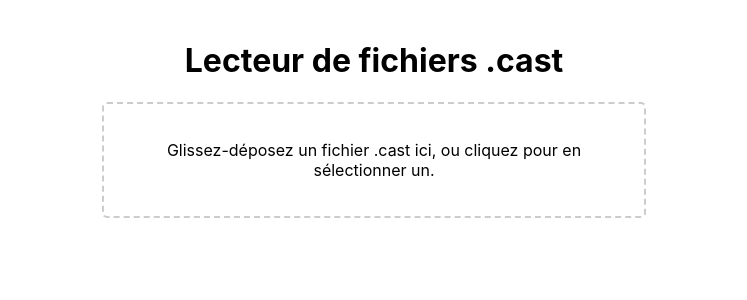
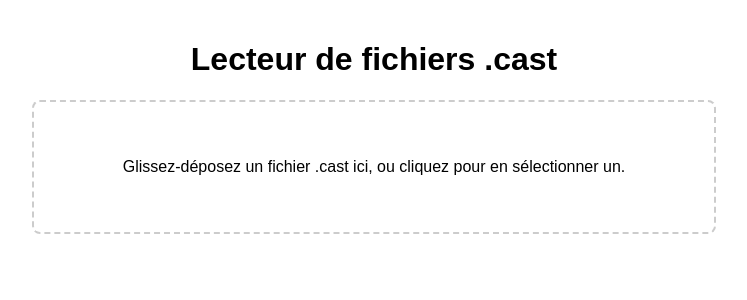
Before and after one commit to Kevynflrs/.Cast-Player, a React (Create React App) app: page / in a window 1280 px wide. Shown: the top 300 px of the page, without its empty margins (266-1013 px from the left). Built offline with nearby package versions, Linux system fonts and the light colour scheme.

Commit message:
feat : ajout des vitesse x3

```diff
--- a/src/App.css
+++ b/src/App.css
@@ -1,15 +1,56 @@
 .App {
   text-align: center;
   padding: 20px;
+  font-family: Arial, sans-serif;
+}
+
+.dropzone {
+  border: 2px dashed #ccc;
+  padding: 40px;
+  text-align: center;
+  cursor: pointer;
+  margin: 20px auto;
+  max-width: 600px;
+  border-radius: 8px;
+  transition: all 0.3s;
+}
+
+.dropzone:hover {
+  border-color: #007bff;
+  background: #f9f9f9;
+}
+
+.player-wrapper {
+  max-width: 800px;
+  margin: 0 auto;
+}
+
+.file-info {
+  display: flex;
+  justify-content: space-between;
+  align-items: center;
+  margin-bottom: 10px;
+  padding: 10px;
+  background: #f0f0f0;
+  border-radius: 5px;
+}
+
+.reset-button {
+  background: #dc3545;
+  color: white;
+  border: none;
+  padding: 5px 10px;
+  border-radius: 4px;
+  cursor: pointer;
+}
+
+.reset-button:hover {
+  background: #c82333;
 }
 
 .player-container {
   margin: 20px auto;
-  max-width: 800px;
-}
-
-.player {
-  border: 1px solid #ccc;
+  border: 1px solid #ddd;
   border-radius: 5px;
   overflow: hidden;
 }
@@ -33,11 +74,95 @@
 .controls button:hover {
   background: #0056b3;
 }
+
+.fullscreen-button {
+  background: #28a745;
+}
+
+.fullscreen-button:hover {
+  background: #218838;
+}
+.App {
+  text-align: center;
+  padding: 20px;
+  font-family: Arial, sans-serif;
+}
+
 .dropzone {
-  border-radius: 5px;
-  transition: background 0.3s;
+  border: 2px dashed #ccc;
+  padding: 40px;
+  text-align: center;
+  cursor: pointer;
+  margin: 20px auto;
+  max-width: 600px;
+  border-radius: 8px;
+  transition: all 0.3s;
 }
 
 .dropzone:hover {
+  border-color: #007bff;
   background: #f9f9f9;
 }
+
+.player-wrapper {
+  max-width: 800px;
+  margin: 0 auto;
+}
+
+.file-info {
+  display: flex;
+  justify-content: space-between;
+  align-items: center;
+  margin-bottom: 10px;
+  padding: 10px;
+  background: #f0f0f0;
+  border-radius: 5px;
+}
+
+.reset-button {
+  background: #dc3545;
+  color: white;
+  border: none;
+  padding: 5px 10px;
+  border-radius: 4px;
+  cursor: pointer;
+}
+
+.reset-button:hover {
+  background: #c82333;
+}
+
+/* Nouveaux styles pour les boutons de vitesse */
+.player-container {
+  margin: 20px auto;
+  border: 1px solid #ddd;
+  border-radius: 5px;
+  overflow: hidden;
+}
+
+.controls {
+  margin-top: 10px;
+  display: flex;
+  justify-content: center;
+  gap: 5px;
+}
+
+.controls button {
+  padding: 8px 12px;
+  cursor: pointer;
+  background: #f0f0f0;
+  color: #333;
+  border: 1px solid #ddd;
+  border-radius: 4px;
+  transition: all 0.2s;
+}
+
+.controls button:hover {
+  background: #e0e0e0;
+}
+
+.controls button.active {
+  background: #007bff;
+  color: white;
+  border-color: #007bff;
+}
--- a/src/App.js
+++ b/src/App.js
@@ -5,20 +5,25 @@ import './App.css';
 
 function App() {
   const [selectedFile, setSelectedFile] = useState(null);
+  const [fileName, setFileName] = useState('');
 
   const onDrop = useCallback((acceptedFiles) => {
     const file = acceptedFiles[0];
     if (file) {
       const fileUrl = URL.createObjectURL(file);
       setSelectedFile(fileUrl);
+      setFileName(file.name);
     }
   }, []);
 
+  const resetFile = () => {
+    setSelectedFile(null);
+    setFileName('');
+  };
+
   const { getRootProps, getInputProps, isDragActive } = useDropzone({
     onDrop,
-    accept: {
-      'text/plain': ['.cast']
-    },
+    accept: { 'text/plain': ['.cast'] },
     maxFiles: 1,
   });
 
@@ -27,19 +32,7 @@ function App() {
       <h1>Lecteur de fichiers .cast</h1>
 
       {!selectedFile ? (
-        <div
-          {...getRootProps()}
-          className="dropzone"
-          style={{
-            border: '2px dashed #ccc',
-            padding: '20px',
-            textAlign: 'center',
-            cursor: 'pointer',
-            margin: '20px auto',
-            maxWidth: '500px',
-            background: isDragActive ? '#f0f0f0' : 'white',
-          }}
-        >
+        <div {...getRootProps()} className="dropzone">
           <input {...getInputProps()} />
           {isDragActive ? (
             <p>Déposez le fichier ici ...</p>
@@ -48,7 +41,13 @@ function App() {
           )}
         </div>
       ) : (
-        <Player src={selectedFile} />
+        <div className="player-wrapper">
+          <div className="file-info">
+            <span>Fichier : {fileName}</span>
+            <button onClick={resetFile} className="reset-button">Changer de fichier</button>
+          </div>
+          <Player src={selectedFile} />
+        </div>
       )}
     </div>
   );
--- a/src/components/Player.jsx
+++ b/src/components/Player.jsx
@@ -1,39 +1,24 @@
+import React, { useRef, useEffect, useState } from 'react';
 import { create } from 'asciinema-player';
 import 'asciinema-player/dist/bundle/asciinema-player.css';
-import React, { useRef, useEffect, useState } from 'react';
-import { FaPlay, FaPause } from 'react-icons/fa';
 
 const Player = ({ src }) => {
   const playerRef = useRef(null);
-  const [player, setPlayer] = useState(null);
-  const [isPlaying, setIsPlaying] = useState(false);
   const [speed, setSpeed] = useState(1);
 
   useEffect(() => {
     if (!playerRef.current) return;
 
-    // Utilise `create` directement depuis l'import
     const playerInstance = create(src, playerRef.current, {
       cols: 80,
       rows: 24,
-      autoPlay: false,
+      autoPlay: true,
       loop: false,
       speed: speed,
     });
 
-    setPlayer(playerInstance);
-    playerInstance.addEventListener('play', () => setIsPlaying(true));
-    playerInstance.addEventListener('pause', () => setIsPlaying(false));
-
     return () => playerInstance.dispose();
   }, [src, speed]);
-
-  const handlePlayPause = () => {
-    if (player) {
-      if (isPlaying) player.pause();
-      else player.play();
-    }
-  };
 
   const handleSpeedChange = (newSpeed) => {
     setSpeed(newSpeed);
@@ -43,12 +28,24 @@ const Player = ({ src }) => {
     <div className="player-container">
       <div ref={playerRef} className="player" />
       <div className="controls">
-        <button onClick={handlePlayPause}>
-          {isPlaying ? <FaPause /> : <FaPlay />}
+        <button
+          className={speed === 1 ? 'active' : ''}
+          onClick={() => handleSpeedChange(1)}
+        >
+          x1
         </button>
-        <button onClick={() => handleSpeedChange(0.5)}>0.5x</button>
-        <button onClick={() => handleSpeedChange(1)}>1x</button>
-        <button onClick={() => handleSpeedChange(2)}>2x</button>
+        <button
+          className={speed === 2 ? 'active' : ''}
+          onClick={() => handleSpeedChange(2)}
+        >
+          x2
+        </button>
+        <button
+          className={speed === 3 ? 'active' : ''}
+          onClick={() => handleSpeedChange(3)}
+        >
+          x3
+        </button>
       </div>
     </div>
   );
```
